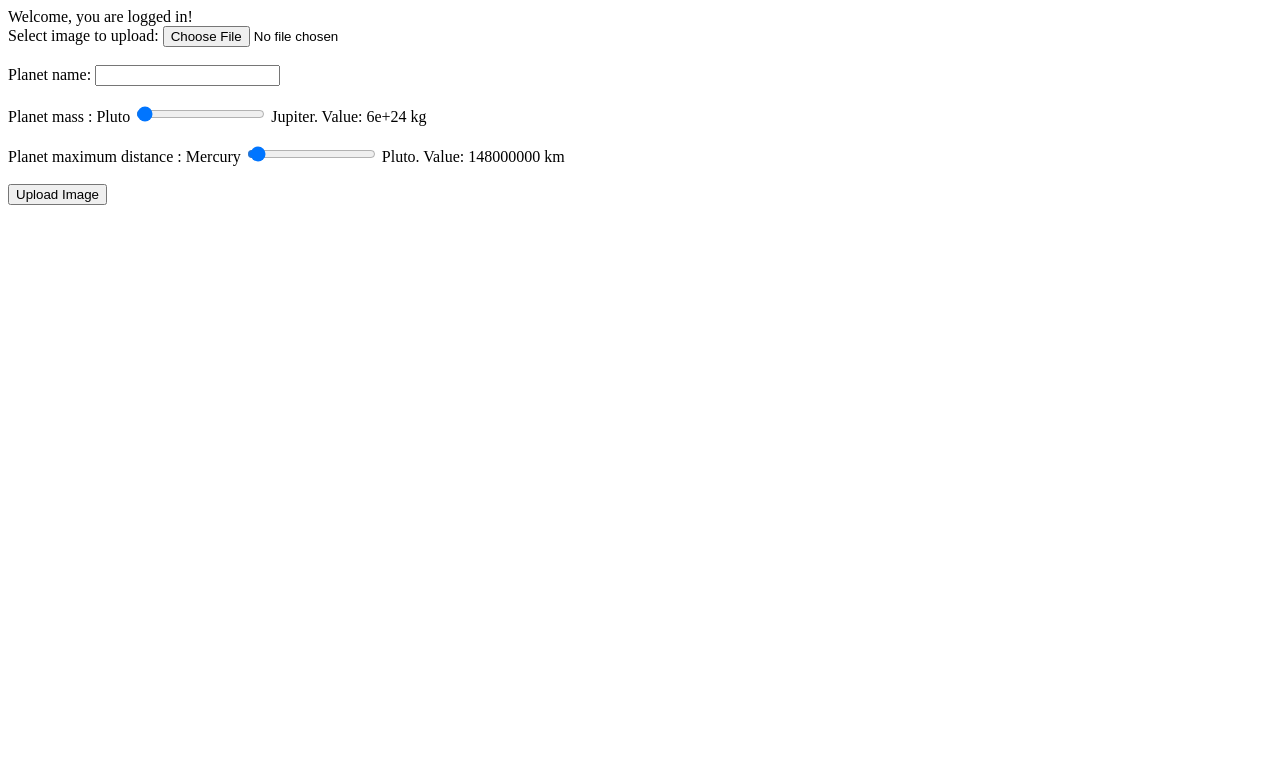
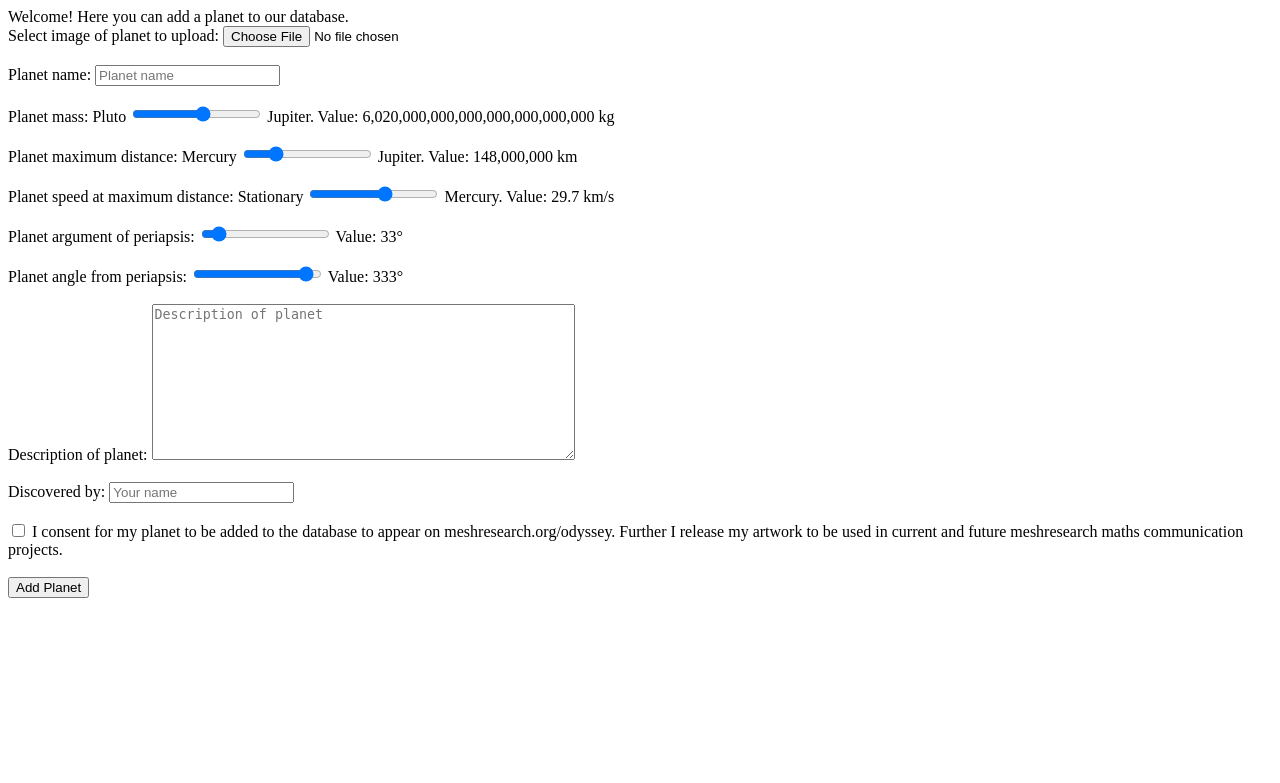
Before and after one commit to nicholassharples/community-orbit, a PHP site: page /dbinterface.php in a window 1280 px wide. Shown: the top 783 px of the page. Run offline with PHP 8.4, Linux system fonts and the light colour scheme; the visitor is signed in with stand-in values (Sample User, id 1).

Commit message:
Can now update database via webform
Minimal viable product!

```diff
--- a/meshresearch.org/htdocs/odyssey/dbinterface.php
+++ b/meshresearch.org/htdocs/odyssey/dbinterface.php
@@ -7,7 +7,7 @@ if (!isset($_SESSION['loggedin']) || $_SESSION['loggedin'] !== true) {
 }
 
 // Your protected page content below
-echo "Welcome, you are logged in!";
+echo "Welcome! Here you can add a planet to our database.";
 ?>
 
 <!DOCTYPE html>
@@ -17,38 +17,101 @@ echo "Welcome, you are logged in!";
 </head>
 <body>
     <form action="db_insert.php" method="post" enctype="multipart/form-data">
-        Select image to upload:
-        <input type="file" name="fileToUpload" id="fileToUpload">
+        Select image of planet to upload:
+        <input type="file" name="fileToUpload" id="fileToUpload" required>
         <br>
 		<br>
-		Planet name: <input type="text" name="planetName" id="planetName">
+		Planet name: <input type="text" name="planetName" id="planetName" placeholder="Planet name" required>
 		<br>
 		<br>
-		Planet mass : Pluto <input type="range" min="1e16" max="1e21" value="6e18" class="slider" id="massSlider"> Jupiter. Value: <span id="massValue"></span>
+		Planet mass: Pluto <input type="range" min="0" max="500" value="278" class="slider" id="massSlider" name="planetMass"> Jupiter. Value: <span id="massValue"></span>
         <br>
 		<br>
-		Planet maximum distance : Mercury <input type="range" min="48" max="3700" value="148" class="slider" id="distanceSlider"> Pluto. Value: <span id="distanceValue"></span>
+		Planet maximum distance: Mercury <input type="range" min="48" max="500" value="148" class="slider" id="distanceSlider" name="planetDistance"> Jupiter. Value: <span id="distanceValue"></span>
         <br>
 		<br>
-        <input type="submit" value="Upload Image" name="submit">
+		Planet speed at maximum distance: Stationary <input type="range" min="0" max="500" value="297" class="slider" id="velocitySlider" name="planetVelocity"> Mercury. Value: <span id="velocityValue"></span>
+        <br>
+		<br>
+		Planet argument of periapsis: <input type="range" min="0" max="360" value="0" class="slider" id="tiltSlider" name="planetTilt"> Value: <span id="tiltValue"></span>
+        <br>
+		<br>
+		Planet angle from periapsis: <input type="range" min="0" max="360" value="0" class="slider" id="initialAngleSlider" name="planetInitialAngle"> Value: <span id="initialAngleValue"></span>
+        <br>
+		<br>
+		Description of planet: <textarea rows="10" cols="50" name="planetDescription" placeholder="Description of planet" required></textarea>
+        <br>
+		<br>
+		Discovered by: <input type="text" placeholder="Your name" name="planetAuthor" required>
+        <br>
+		<br>
+
+		<input type="checkbox" required> I consent for my planet to be added to the database to appear on meshresearch.org/odyssey. Further I release my artwork to be used in current and future meshresearch maths communication projects.
+		<br>
+		<br>
+		<input type="submit" value="Add Planet" name="submit">
     </form>
 
 <script>
+function prettyNumber(x) {
+	return Number.parseFloat(x).toLocaleString(0);
+}
+
+function getRandomInt(max) {
+  return Math.floor(Math.random() * max);
+}
+
+// Display Mass
 var massSlider = document.getElementById("massSlider");
 var massDisplay = document.getElementById("massValue");
-massDisplay.innerHTML = massSlider.value*1e6 + " kg";
+massDisplay.innerHTML = prettyNumber(Math.floor(10**(massSlider.value/100)) * 1e22) + " kg";
 
 massSlider.oninput = function() {
-  massDisplay.innerHTML = this.value*1e6 + " kg";
+  massDisplay.innerHTML = prettyNumber(Math.floor(10**(massSlider.value/100)) * 1e22) + " kg";
 }
+
+// Display Distance
 
 var distanceSlider = document.getElementById("distanceSlider");
 var distanceDisplay = document.getElementById("distanceValue");
-distanceDisplay.innerHTML = distanceSlider.value*1e6 + " km";
+distanceDisplay.innerHTML = prettyNumber(distanceSlider.value*1e6) + " km";
 
 distanceSlider.oninput = function() {
-  distanceDisplay.innerHTML = this.value*1e6 + " km";
+  distanceDisplay.innerHTML = prettyNumber(this.value*1e6) + " km";
 }
+
+// Display Velocity
+
+var velocitySlider = document.getElementById("velocitySlider");
+var velocityDisplay = document.getElementById("velocityValue");
+velocityDisplay.innerHTML = prettyNumber(velocitySlider.value/10) + " km/s";
+
+velocitySlider.oninput = function() {
+  velocityDisplay.innerHTML = prettyNumber(this.value/10) + " km/s";
+}
+
+// Display AxialTilt
+var tiltSlider = document.getElementById("tiltSlider");
+var tiltDisplay = document.getElementById("tiltValue");
+tiltSlider.value = getRandomInt(360); // Random initial value
+tiltDisplay.innerHTML = tiltSlider.value + "\u00B0";
+
+tiltSlider.oninput = function() {
+  tiltDisplay.innerHTML = this.value + "\u00B0";
+}
+
+
+// Display Initial Angle
+var initialAngleSlider = document.getElementById("initialAngleSlider");
+var initialAngleDisplay = document.getElementById("initialAngleValue");
+initialAngleSlider.value = getRandomInt(360); // Random initial value
+initialAngleDisplay.innerHTML = initialAngleSlider.value + "\u00B0";
+
+initialAngleSlider.oninput = function() {
+  initialAngleDisplay.innerHTML = this.value + "\u00B0";
+}
+
+
 </script>
 
 </body>
--- a/meshresearch.org/htdocs/odyssey/login.php
+++ b/meshresearch.org/htdocs/odyssey/login.php
@@ -12,7 +12,7 @@ $loginError = '';
 
 
 if ($_SERVER["REQUEST_METHOD"] == "POST") {
-    // Collect and sanitize input
+    // Collect and sanitise input
     $user = sanitise_input($_POST['username']);
     $password = sanitise_input($_POST['password']);
 
--- a/meshresearch.org/htdocs/odyssey/script.js
+++ b/meshresearch.org/htdocs/odyssey/script.js
@@ -1,6 +1,6 @@
 document.addEventListener("DOMContentLoaded", function() {
 
-	const imageFolder = "images/";
+	const imageFolder = "images/rescaled/";
 
     const canvas = document.getElementById('animationCanvas');
     const ctx = canvas.getContext('2d');
@@ -44,6 +44,8 @@ document.addEventListener("DOMContentLoaded", function() {
 
 		this.image = new Image();
 		this.image.src = imageFileName;
+
+		console.log(this.image.src);
 
 		this.drawBody = function(star) {
 			ctx.drawImage(this.image, star.x + this.x(this.theta), star.y + this.y(this.theta), 20, 20);
```
Also changed, not shown: meshresearch.org/htdocs/odyssey/db_insert.php (+108 -21 lines).
